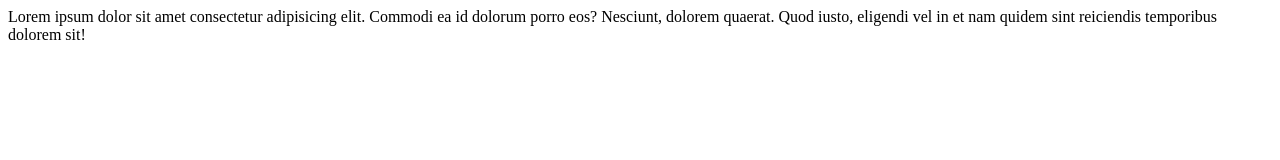
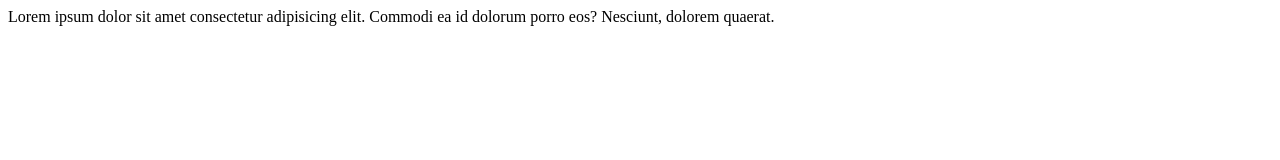
Before and after one commit to Esha-rashdi/local-repo, a plain HTML site: page index.html in a window 1280 px wide. Drawn offline with Linux system fonts and the light colour scheme.

Commit message:
addded initial files

```diff
--- a/index.html
+++ b/index.html
@@ -1 +1 @@
-<p> Lorem ipsum dolor sit amet consectetur adipisicing elit. Commodi ea id dolorum porro eos? Nesciunt, dolorem quaerat. Quod iusto, eligendi vel in et nam quidem sint reiciendis temporibus dolorem sit!</p>
+<p> Lorem ipsum dolor sit amet consectetur adipisicing elit. Commodi ea id dolorum porro eos? Nesciunt, dolorem quaerat.</p>
```
